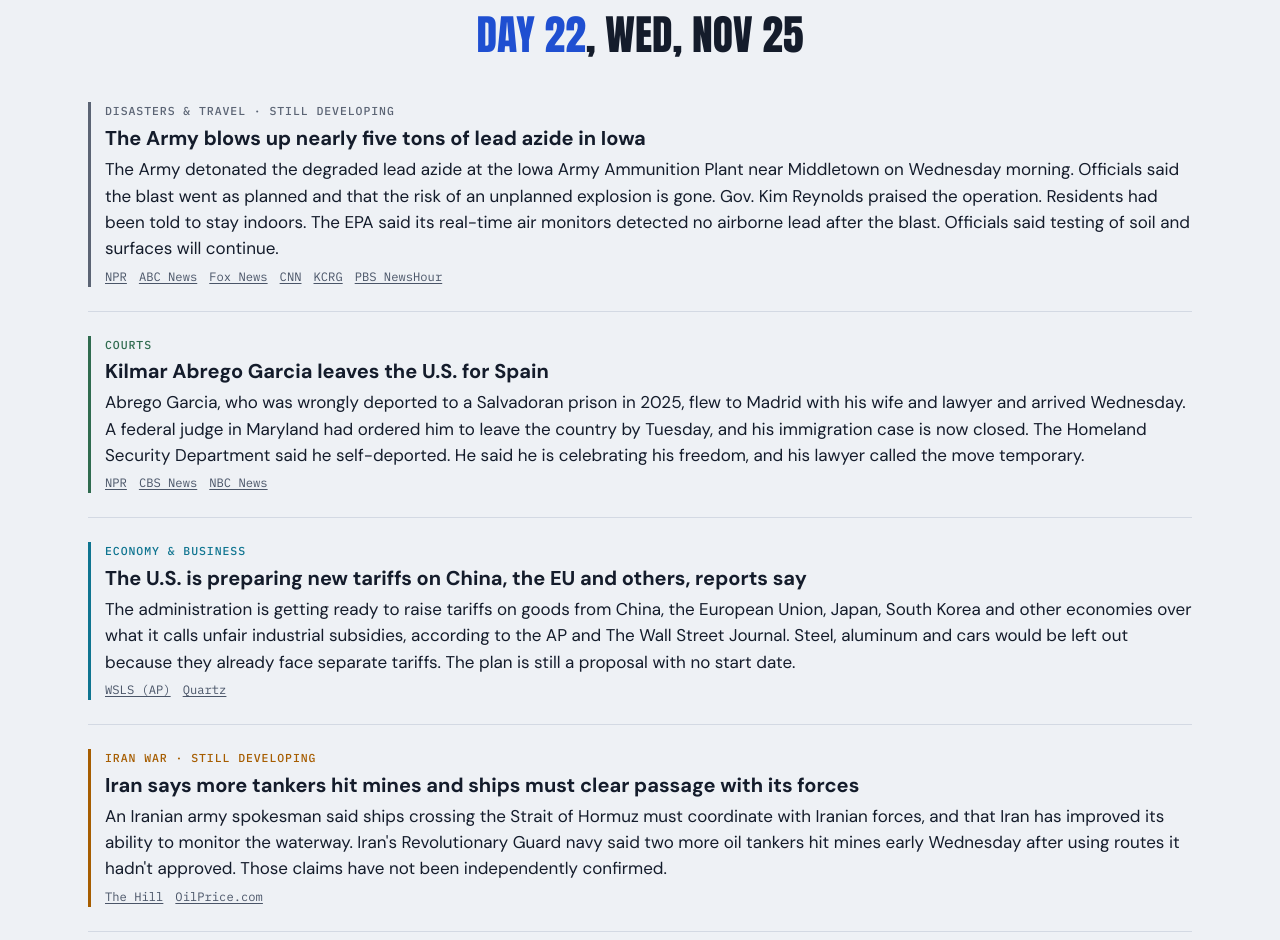
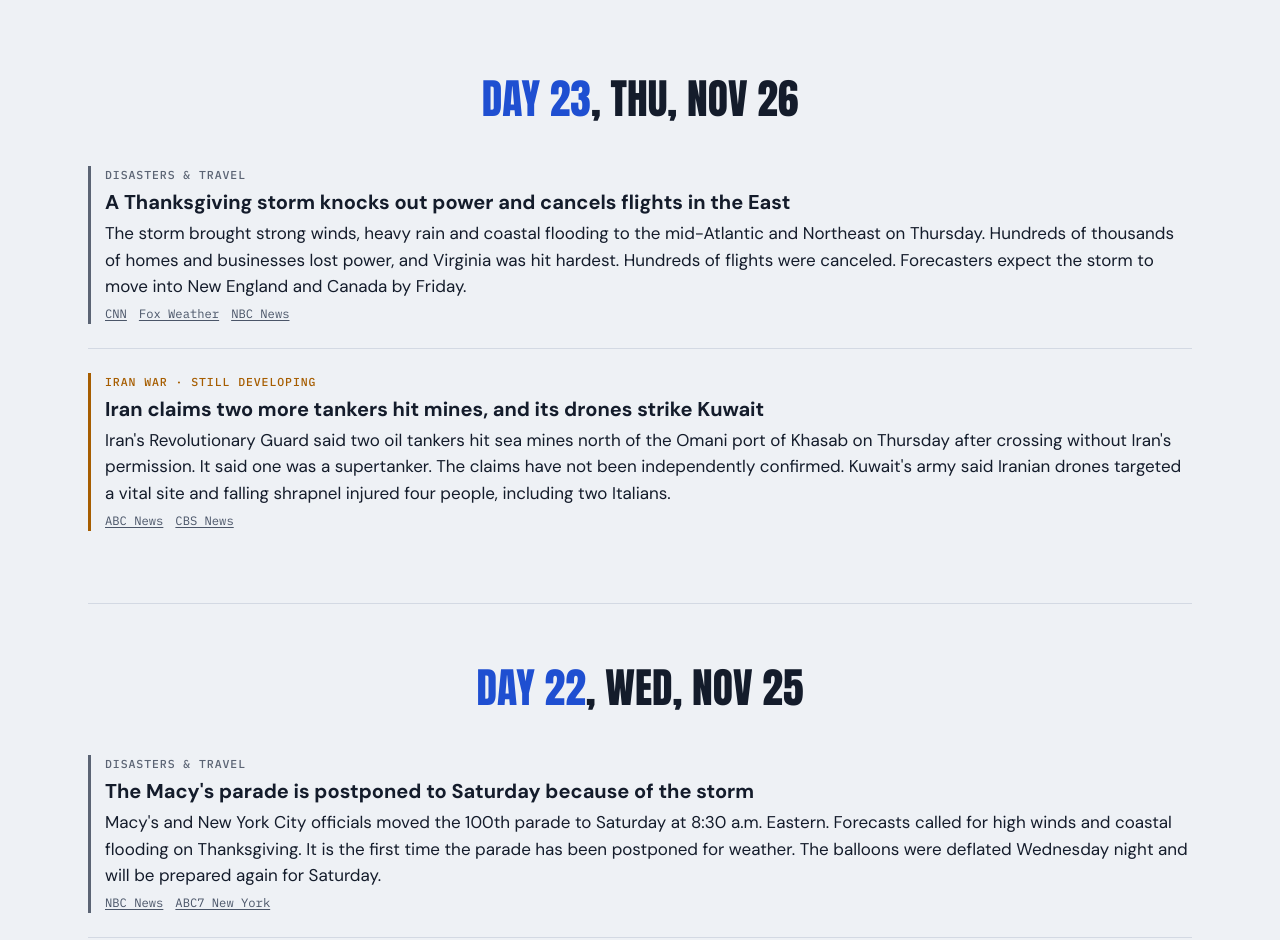
Before and after one commit to mhstudios11/since-the-midterms, a plain HTML site: page docs/index.html in a window 1280 px wide. Shown: the part 1003-1943 px from the top of the page. Drawn offline with Linux system fonts and the light colour scheme.

Commit message:
Add Nov 25-26 news
Co-Authored-By: Claude Opus 5.5 <noreply@anthropic.com>

```diff
--- a/docs/index.html
+++ b/docs/index.html
@@ -424,7 +424,7 @@ footer .credit a:hover { text-decoration: underline; }
 
 <div class="wrap">
   <header class="mast" id="mast">
-    <div class="eyebrow"><span>U.S. midterms · Nov 3, 2026</span><span>Updated Wed, Nov 25</span></div>
+    <div class="eyebrow"><span>U.S. midterms · Nov 3, 2026</span><span>Updated Thu, Nov 26</span></div>
     <h1 id="mast-h">Since the Midterms: <span class="count" id="daycount">Day 14</span></h1>
     <p class="lede" id="mast-lede">Democrats won both chambers of Congress on November 3. Here is what has happened since then, at home and around the world: late race calls, a new fight in Washington, the Iran war, and the news that hasn't stopped. Newest first, with sources on every item.</p>
   </header>
@@ -581,7 +581,18 @@ const CATS = {
 const ELECTION = "2026-11-03";
 
 const EVENTS = [
+  // Nov 26
+  { d: "2026-11-26", cat: "disaster", h: "A Thanksgiving storm knocks out power and cancels flights in the East",
+    p: "The storm brought strong winds, heavy rain and coastal flooding to the mid-Atlantic and Northeast on Thursday. Hundreds of thousands of homes and businesses lost power, and Virginia was hit hardest. Hundreds of flights were canceled. Forecasters expect the storm to move into New England and Canada by Friday.",
+    s: [["CNN","https://www.cnn.com/2026/11/24/us/live-news/thanksgiving-travel"],["Fox Weather","https://www.foxweather.com/live-news/poweful-thanksgiving-storms-west-east-coast-rain-wind-flood-november-2026"],["NBC News","https://www.nbcnews.com/weather/winter-weather/live-blog/live-updates-thanksgiving-travel-weather-storms-forecast-rcna611376"]] },
+  { d: "2026-11-26", cat: "iran", dev: true, h: "Iran claims two more tankers hit mines, and its drones strike Kuwait",
+    p: "Iran's Revolutionary Guard said two oil tankers hit sea mines north of the Omani port of Khasab on Thursday after crossing without Iran's permission. It said one was a supertanker. The claims have not been independently confirmed. Kuwait's army said Iranian drones targeted a vital site and falling shrapnel injured four people, including two Italians.",
+    s: [["ABC News","https://abcnews.com/International/live-updates/iran-live-updates-tehran-strait-hormuz-safe-demands/?id=138369648"],["CBS News","https://www.cbsnews.com/live-updates/iran-war-us-military-ai-weapons-oil/"]] },
+
   // Nov 25
+  { d: "2026-11-25", cat: "disaster", h: "The Macy's parade is postponed to Saturday because of the storm",
+    p: "Macy's and New York City officials moved the 100th parade to Saturday at 8:30 a.m. Eastern. Forecasts called for high winds and coastal flooding on Thanksgiving. It is the first time the parade has been postponed for weather. The balloons were deflated Wednesday night and will be prepared again for Saturday.",
+    s: [["NBC News","https://www.nbcnews.com/news/us-news/macys-thanksgiving-day-parade-weather-delay-rcna611355"],["ABC7 New York","https://abc7ny.com/story/will-macys-parade-balloons-fly-storm-wind-rain-puts-doubt/20078423/"]] },
   { d: "2026-11-25", cat: "disaster", dev: true, h: "The Army blows up nearly five tons of lead azide in Iowa",
     p: "The Army detonated the degraded lead azide at the Iowa Army Ammunition Plant near Middletown on Wednesday morning. Officials said the blast went as planned and that the risk of an unplanned explosion is gone. Gov. Kim Reynolds praised the operation. Residents had been told to stay indoors. The EPA said its real-time air monitors detected no airborne lead after the blast. Officials said testing of soil and surfaces will continue.",
     s: [["NPR","https://www.npr.org/2026/11/25/nx-s1-6052338/army-detonation-lead-explosives-iowa"],["ABC News","https://abcnews.com/US/iowa-detonation-lead-azide-army/story?id=138425051"],["Fox News","https://www.foxnews.com/live-news/army-detonation-lead-azide-middletown-iowa-11-25-26"],["CNN","https://www.cnn.com/2026/11/25/us/live-news/iowa-lead-azide-detonation"],["KCRG","https://www.kcrg.com/2026/11/25/happening-today-army-detonate-lead-azide-iowa-ammunition-plant/"],["PBS NewsHour","https://www.pbs.org/newshour/nation/watch-live-army-offers-update-after-detonating-lead-azide-stockpile-in-iowa"]] },
@@ -591,7 +602,7 @@ const EVENTS = [
   { d: "2026-11-25", cat: "economy", h: "The U.S. is preparing new tariffs on China, the EU and others, reports say",
     p: "The administration is getting ready to raise tariffs on goods from China, the European Union, Japan, South Korea and other economies over what it calls unfair industrial subsidies, according to the AP and The Wall Street Journal. Steel, aluminum and cars would be left out because they already face separate tariffs. The plan is still a proposal with no start date.",
     s: [["WSLS (AP)","https://www.wsls.com/news/politics/2026/11/25/us-ready-to-slap-tariffs-on-china-eu-and-others-over-subsidized-production-ap-sources-say/"],["Quartz","https://qz.com/us-prepares-tariffs-china-eu-industrial-subsidies-112426"]] },
-  { d: "2026-11-25", cat: "iran", dev: true, h: "Iran says more tankers hit mines and ships must clear passage with its forces",
+  { d: "2026-11-25", cat: "iran", h: "Iran says more tankers hit mines and ships must clear passage with its forces",
     p: "An Iranian army spokesman said ships crossing the Strait of Hormuz must coordinate with Iranian forces, and that Iran has improved its ability to monitor the waterway. Iran's Revolutionary Guard navy said two more oil tankers hit mines early Wednesday after using routes it hadn't approved. Those claims have not been independently confirmed.",
     s: [["The Hill","https://thehill.com/policy/defense/6243090-iran-strait-of-hormuz-ships/"],["OilPrice.com","https://oilprice.com/Latest-Energy-News/World-News/Iran-Reports-Fresh-Tanker-Explosions-as-Hormuz-Attacks-Intensify.html"]] },
   { d: "2026-11-25", cat: "world", h: "Yemen's Houthis claim strikes on Saudi Arabia's biggest refinery and Riyadh",
@@ -962,6 +973,7 @@ const RACES_NOTABLE = [
 
 // [date, event, note, topic]. The topic uses the same keys as the chips, so filters show only matching dates.
 const AHEAD = [
+  ["Sat, Nov 28", "The Macy's Thanksgiving Day Parade", "The 100th parade, moved from Thursday because of the storm.", "disaster"],
   ["Sun, Nov 29", "Spain votes in a snap election", "Called after the housing package failed in parliament.", "world"],
   ["Tue, Dec 1", "Estonia closes its border with Russia", "All road crossings shut for at least six months.", "world"],
   ["Tue, Dec 1", "Senate Democrats choose a leader", "Schumer vs. Van Hollen, by secret ballot.", "congress"],
```
Also changed, not shown: index.html (+14 -2 lines).
